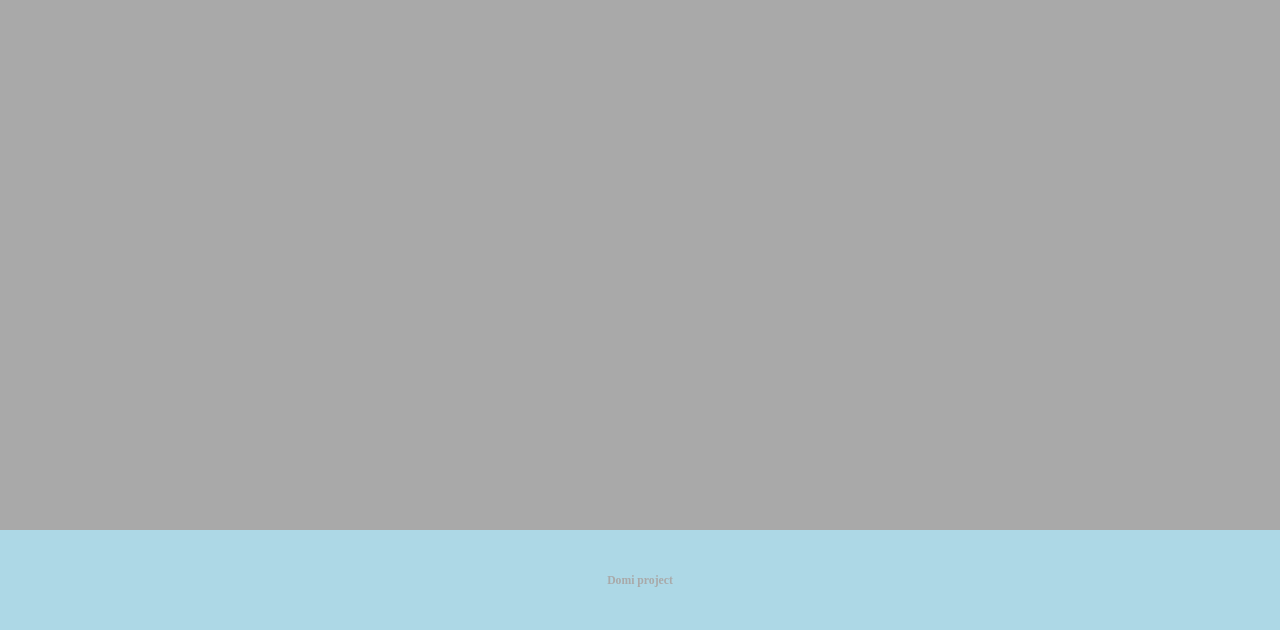
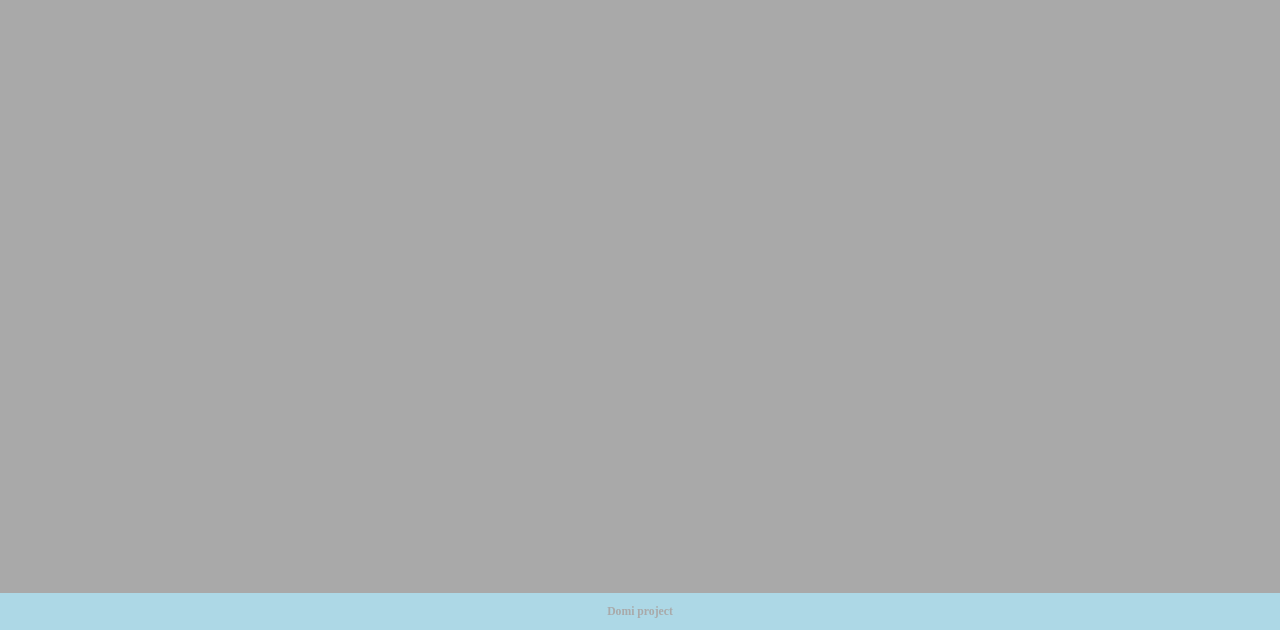
Before and after one commit to moonprincessdomi/ludo_js, a plain HTML site: page index.html in a window 1280 px wide. Shown: the part 170-800 px from the top of the page. Drawn offline with Linux system fonts and the light colour scheme; a web font is replaced by a local one.

Commit message:
Change content display to flex

```diff
--- a/src/css/style.css
+++ b/src/css/style.css
@@ -1,4 +1,9 @@
+html{
+    height: 100%;
+}
+
 body {
+    height: 100%;
     margin: 0;
     padding: 0;
 }
@@ -6,29 +11,21 @@ body {
 .content{
     height: 100%;
     width: 100%;
-    position:absolute;
-    display: grid;
-    grid-auto-columns: 100%;
-    grid-template-rows: 100px 60px auto 100px;
-    grid-auto-rows: max-content;
-    grid-gap: 10px;
-    grid-template-areas:
-    "nav"
-    "start"
-    "main"
-    "footer";
+    display: flex;
     margin: 0;
     padding: 0;
     background-color: darkgray;
+    align-items: center;
+    justify-content: space-between;
     font-size: 20px;
     font-family: 'Aldrich';
+    flex-direction: column;
 }
 
 nav{
     display: flex;
     flex-direction: row;
     justify-content: center;
-    grid-area: nav;
 }
 
 /* header{
@@ -73,6 +70,8 @@ button:hover{
     color:darkgray;
 }
 
+/*FOOTER*/
+
 footer{
     font-size:10px;
     background-color: lightblue;
@@ -80,11 +79,11 @@ footer{
     bottom: 0px;
     width:100%;
     text-align: center;
-    grid-area: footer;
     display: flex;
     justify-content: center;
     align-items: center;
     height: 100%;
+    max-height: 100px;
 }
 
 /* DICE ROLL PART */
@@ -129,7 +128,7 @@ main{
     grid-template-rows: auto;
     grid-template-areas:
     ". dice . gameboard . score .";
-    grid-area: main;
+    min-height: 600px;
 }
 
 /*GAMEBOARD PART*/
@@ -153,6 +152,7 @@ main{
     ". pawnr3 pawnr4 . field24 fieldr1 field20 . pawny3 pawny4 ."
     ". . . . field23 field22 field21 . . . .";
     min-width: 600px;
+    min-height: 600px;
 }
 
 .field{
@@ -190,10 +190,6 @@ main{
     background-color:yellow;
 }
 
-.start{
-    grid-area: start;
-}
-
 .score{
     grid-area:score;
     text-align: center;
--- a/src/js/index.js
+++ b/src/js/index.js
@@ -112,6 +112,6 @@ function InitStart(){
     Init =  setTimeout(loadBoard,3000);
 }
 
-// document.getElementsByTagName("body")[0].onload = InitStart;
+//document.getElementsByTagName("body")[0].onload = InitStart;
 document.getElementById("roll").onclick = diceRoll;
 document.getElementById("start").onclick = InitStart;
```
